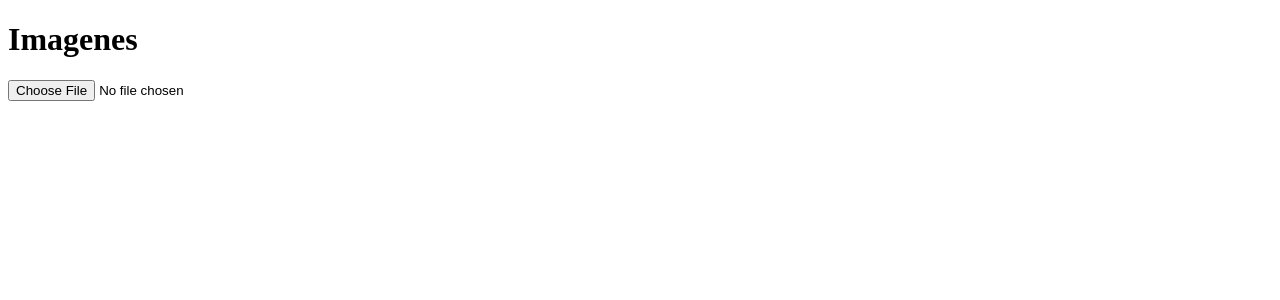
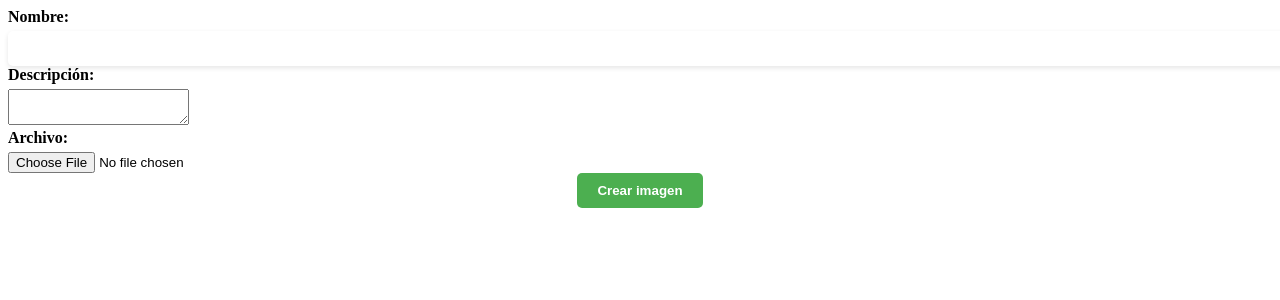
Before and after one commit to miguelfcma/grandmart_frontend, a React (Vite) app: page /imagenes in a window 1280 px wide. Shown: the top 300 px of the page. Built offline with nearby package versions, Linux system fonts and the light colour scheme.

Commit message:
agregue imagenes

```diff
--- /dev/null
+++ b/src/API/imagenUsuario.api.js
@@ -0,0 +1,59 @@
+import axios from "axios";
+const API_BASE_URL = "http://localhost:4000/imagenes";
+
+export const getImagenesRequest = async () => {
+  try {
+    const response = await axios.get(API_BASE_URL);
+    return response.data;
+  } catch (error) {
+    console.error(error);
+  }
+};
+
+export const createImagenRequest = async (imagen) => {
+  try {
+    const formData = new FormData();
+    console.log(imagen);
+    console.log("esto es lo que se recibe en image api");
+    formData.append("nombre", imagen.nombre);
+    formData.append("descripcion", imagen.descripcion);
+    formData.append("imagen", imagen.archivo);
+
+    const response = await axios.post(API_BASE_URL, formData, {
+      headers: {
+        "Content-Type": "multipart/form-data",
+      },
+    });
+
+    return response;
+  } catch (error) {
+    console.error(error);
+    return error;
+  }
+};
+
+export const updateImagenRequest = async (id, imagen) => {
+  try {
+    const formData = new FormData();
+    formData.append("nombre", imagen.nombre);
+    formData.append("descripcion", imagen.descripcion);
+    formData.append("archivo", imagen.archivo);
+    const response = await axios.put(`${API_BASE_URL}/${id}`, formData, {
+      headers: {
+        "Content-Type": "multipart/form-data",
+      },
+    });
+    return response;
+  } catch (error) {
+    console.error(error);
+  }
+};
+
+export const deleteImagenRequest = async (id) => {
+  try {
+    const response = await axios.delete(`${API_BASE_URL}/${id}`);
+    return response.data;
+  } catch (error) {
+    console.error(error);
+  }
+};
--- a/src/pages/ImagenesPage.jsx
+++ b/src/pages/ImagenesPage.jsx
@@ -1,14 +1,79 @@
+import { useState } from "react";
+import { createImagenRequest } from "../API/imagenUsuario.api";
 
+function ImageForm() {
+  const [nombre, setNombre] = useState("");
+  const [descripcion, setDescripcion] = useState("");
+  const [archivo, setArchivo] = useState(null);
+  const [error, setError] = useState("");
 
-function ImagenesPage() {
+  const handleSubmit = async (event) => {
+    event.preventDefault();
+
+    if (!nombre || !archivo) {
+      setError("El nombre y el archivo son campos obligatorios");
+      return;
+    }
+
+    try {
+      const imagen = {
+        nombre,
+        descripcion,
+        archivo,
+      };
+
+      const response = await createImagenRequest(imagen);
+
+      console.log("Imagen creada:", response.data);
+
+      // Reiniciar los valores del formulario después de enviar la imagen.
+      setNombre("");
+      setDescripcion("");
+      setArchivo(null);
+      setError("");
+    } catch (error) {
+      console.error(error);
+      setError("Se ha producido un error al crear la imagen");
+    }
+  };
+
+  const handleFileChange = (event) => {
+    const archivoSeleccionado = event.target.files[0];
+    setArchivo(archivoSeleccionado);
+  };
+
   return (
-    <div>
-        <h1>Imagenes</h1>
-
-        <input type="file" name="" id="" onChange={e => console.log(e.target.files[0])}/>
-
-    </div>
-  )
+    <form onSubmit={handleSubmit}>
+      {error && <div>{error}</div>}
+      <div>
+        <label htmlFor="nombre">Nombre:</label>
+        <input
+          id="nombre"
+          type="text"
+          value={nombre}
+          onChange={(event) => setNombre(event.target.value)}
+        />
+      </div>
+      <div>
+        <label htmlFor="descripcion">Descripción:</label>
+        <textarea
+          id="descripcion"
+          value={descripcion}
+          onChange={(event) => setDescripcion(event.target.value)}
+        />
+      </div>
+      <div>
+        <label htmlFor="archivo">Archivo:</label>
+        <input
+          id="archivo"
+          type="file"
+          accept="image/*"
+          onChange={handleFileChange}
+        />
+      </div>
+      <button type="submit">Crear imagen</button>
+    </form>
+  );
 }
 
-export default ImagenesPage
+export default ImageForm;
```
